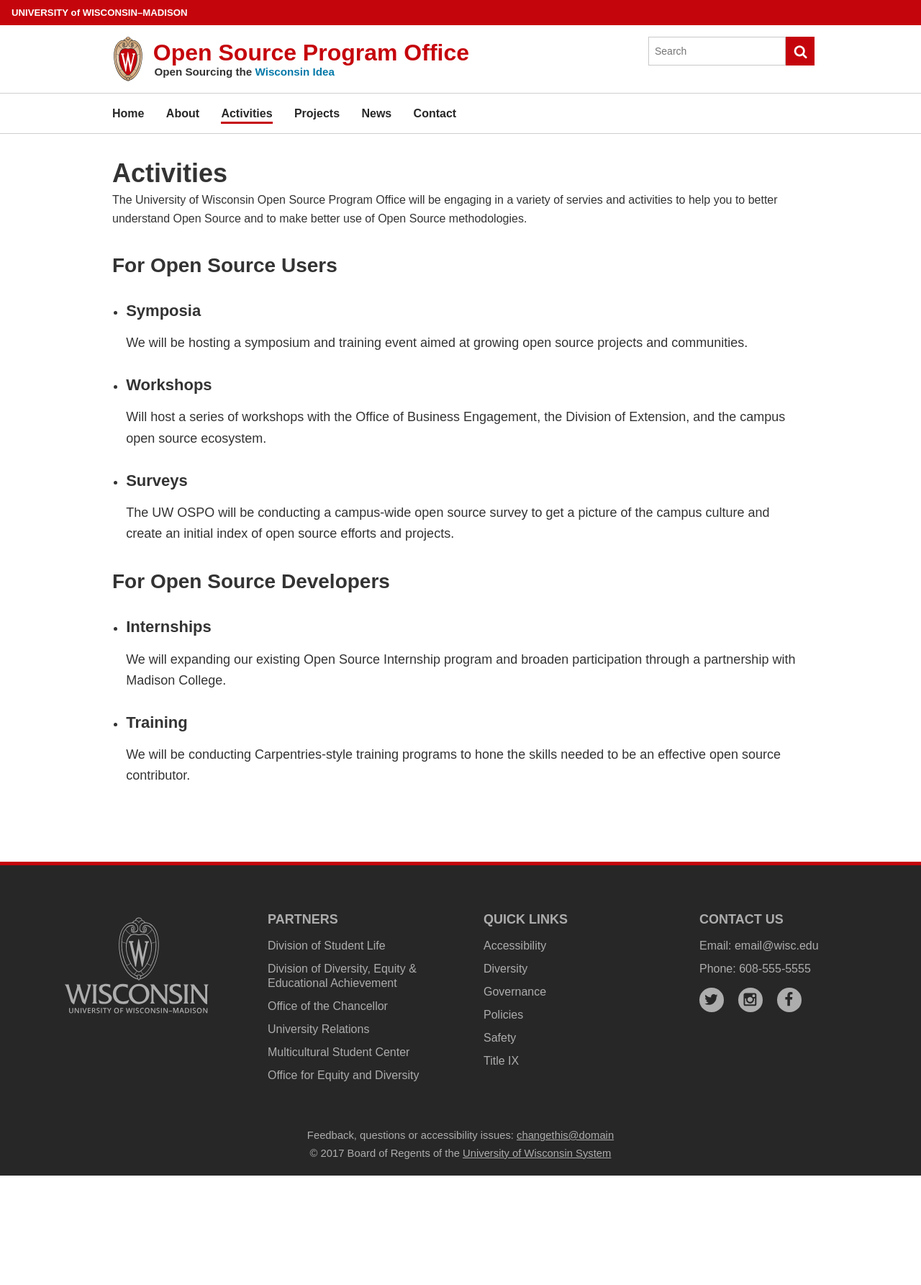
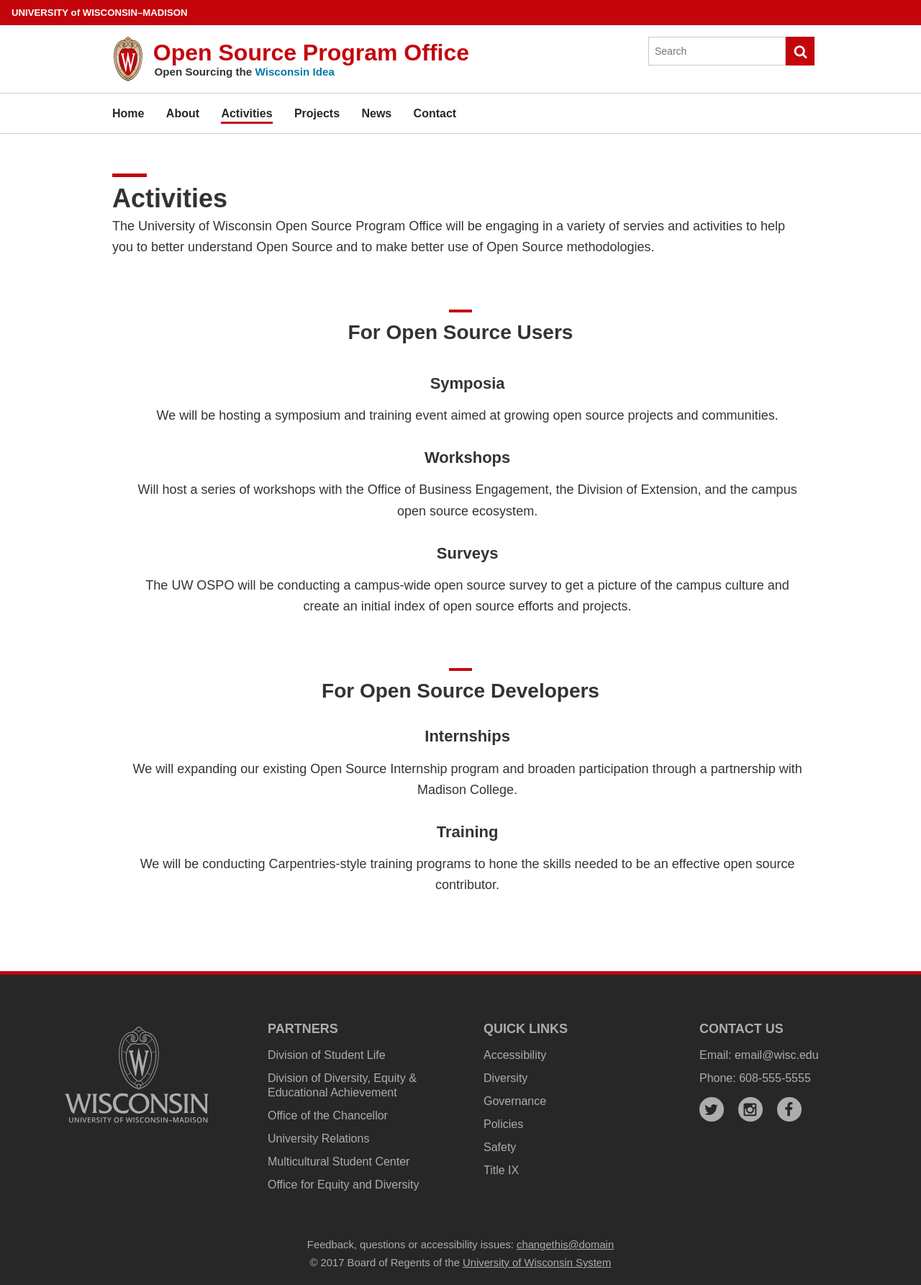
Before and after one commit to UW-Madison-DSI/ospo.wisc.edu-version-1.0, a Jekyll site: the page built from activities.html, in a window 1280 px wide. Shown: the whole page at 72% size. Built offline with Jekyll 4.4.1, drawn with Linux system fonts in a browser that asks for light colours; some web fonts are replaced; before the commit the page ends 1633 px from its top, so only the background shows below that.

Commit message:
Got the structure of the activities page started
Will revisit later

```diff
--- a/activities.html
+++ b/activities.html
@@ -3,37 +3,49 @@
 layout: default
 ---
 
-<h1>Activities</h1>
-The University of Wisconsin Open Source Program Office will be engaging in a variety of servies and activities to help you to better understand Open Source and to make better use of Open Source methodologies.</p>
+<!DOCTYPE html>
+<html lang="en">
+<head>
+	<meta charset="UTF-8">
+	<meta name="viewport" content="width=device-width, initial-scale=1.0">
+	<title>Activities</title>
+</head>
+<body>
 
-<h2>For Open Source Users</h2>
-<ul>
+	<h1 class="uw-mini-bar">Activities</h1>
+	<p class="pb-5">The University of Wisconsin Open Source Program Office will be engaging in a variety of servies and activities to help you to better understand Open Source and to make better use of Open Source methodologies.</p>
+
+	<h2 class="uw-mini-bar-center text-center pb-2">For Open Source Users</h2>
+	<ul style="list-style-type: none;">
 		<li>
-		<h3>Symposia</h3>
-		<p>We will be hosting a symposium and training event aimed at growing open source projects and communities. </p>
+			<h3 class="text-center">Symposia</h3>
+			<p class="text-center">We will be hosting a symposium and training event aimed at growing open source projects and communities. </p>
 		</li>
 
 		<li>
-		<h3>Workshops</h3>
-		<p>Will host a series of workshops with the Office of Business Engagement, the Division of Extension, and the campus open source ecosystem.</p>
+			<h3 class="text-center">Workshops</h3>
+			<p class="text-center">Will host a series of workshops with the Office of Business Engagement, the Division of Extension, and the campus open source ecosystem.</p>
 		</li>
 
 		<li>
-		<h3>Surveys</h3>
-		<p>The UW OSPO will be conducting a campus-wide open source survey to get a picture of the campus culture and create an initial index of open source efforts and projects. </p>
+			<h3 class="text-center">Surveys</h3>
+			<p class="pb-5 text-center">The UW OSPO will be conducting a campus-wide open source survey to get a picture of the campus culture and create an initial index of open source efforts and projects. </p>
 		</li>
 	</ul>
 
-<h2>For Open Source Developers</h2>
+	<h2 class="uw-mini-bar-center text-center">For Open Source Developers</h2>
 
-<ul>
+	<ul style="list-style-type: none;">
 		<li>
-		<h3>Internships</h3>
-		<p>We will expanding our existing Open Source Internship program and broaden participation through a partnership with Madison College. </p>
+			<h3 class="text-center">Internships</h3>
+			<p class="text-center">We will expanding our existing Open Source Internship program and broaden participation through a partnership with Madison College. </p>
 		</li>
 
 		<li>
-		<h3>Training</h3>
-		We will be conducting Carpentries-style training programs to hone the skills needed to be an effective open source contributor.
+			<h3 class="text-center">Training</h3>
+			<p class="text-center">We will be conducting Carpentries-style training programs to hone the skills needed to be an effective open source contributor.</p>
 		</li>
 	</ul>
+
+</body>
+</html>
```
Lines whose indentation alone changed are shown as unchanged.
